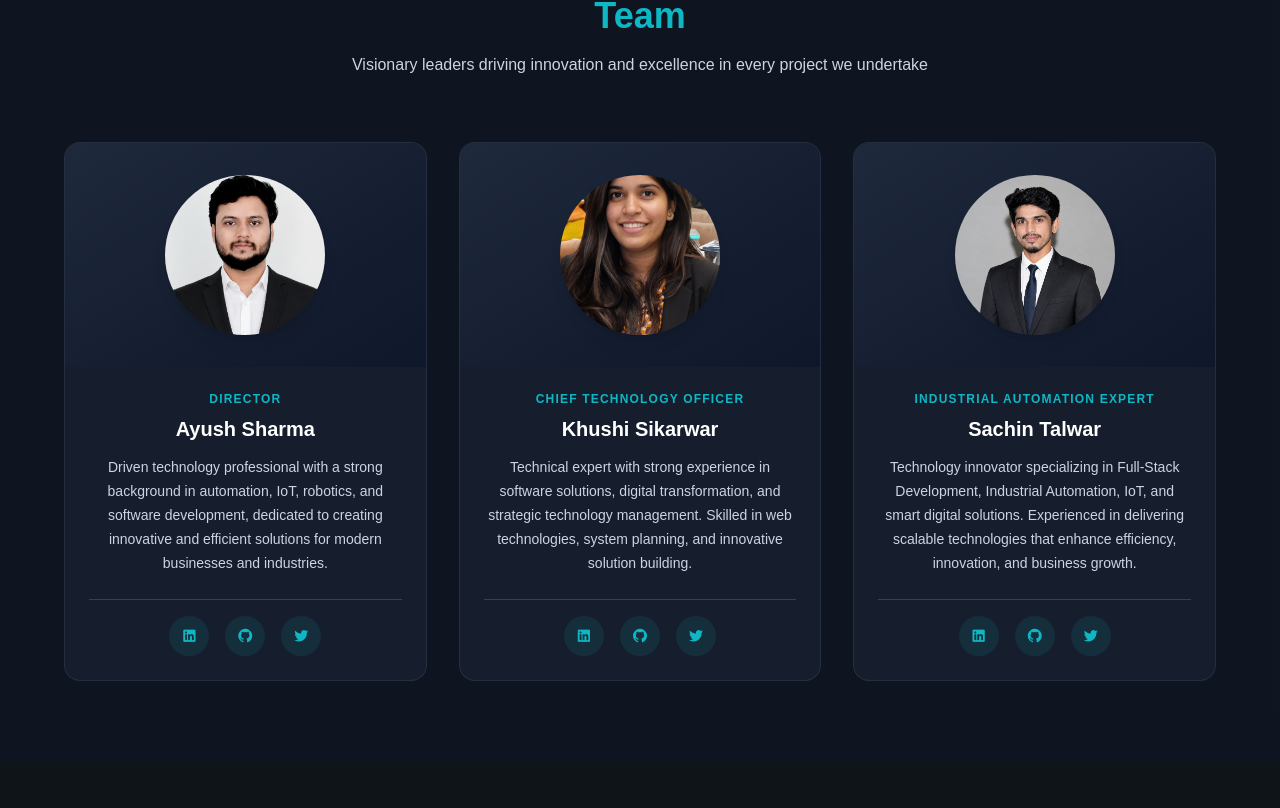
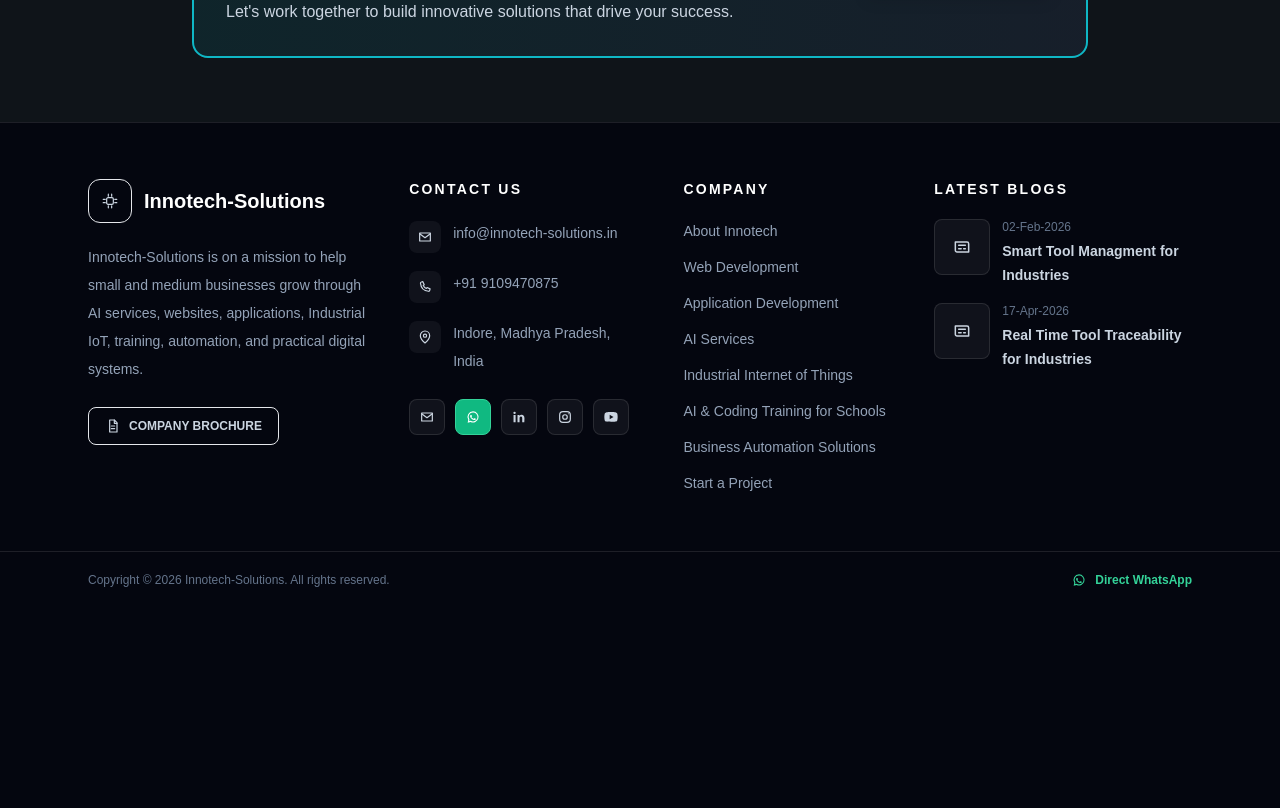
Before and after one commit to ITSECTOR-NEW/Innotech-Solutions, a React (Create React App) app: page /about in a window 1280 px wide. Shown: the part 3352-4160 px from the top of the page. After the commit the page ends 3960 px from the top, so only its background shows below. Built offline with nearby package versions, Linux system fonts and the light colour scheme.

Commit message:
team section removed from about

```diff
--- a/src/pages/AboutPage.js
+++ b/src/pages/AboutPage.js
@@ -371,10 +371,10 @@
       {/* ═══════════════════════════════════════
           TEAM SECTION
       ═══════════════════════════════════════ */}
-      <section className="py-20 px-6 bg-slate-900/50">
-        <div className="mx-auto max-w-6xl">
+      {/* <section className="py-20 px-6 bg-slate-900/50">
+        <div className="mx-auto max-w-6xl"> */}
           {/* Section Header */}
-          <div className="text-center mb-16 max-w-3xl mx-auto">
+          {/* <div className="text-center mb-16 max-w-3xl mx-auto">
             <div className="inline-flex items-center gap-2 px-4 py-1.5 rounded-full bg-[#0fb7c5]/10 border border-[#0fb7c5]/30 text-[#0fb7c5] text-xs font-semibold uppercase tracking-wide mb-6">
               <span className="w-1.5 h-1.5 rounded-full bg-[#0fb7c5]"></span>
               Our Leadership
@@ -386,16 +386,16 @@
             <p className="text-slate-300 leading-relaxed">
               Visionary leaders driving innovation and excellence in every project we undertake
             </p>
-          </div>
+          </div> */}
 
           {/* Team Members Grid - 3 Columns */}
-          <div className="grid md:grid-cols-3 gap-8">
+          {/* <div className="grid md:grid-cols-3 gap-8">
             {TEAM_MEMBERS.map((member, index) => (
-              <div
-                key={index}
-className="border border-slate-700/50 rounded-2xl overflow-hidden bg-slate-800/50 hover:border-[#0fb7c5]/50 hover:shadow-lg transition-all duration-300"              >
+              <div  */}
+                {/* key={index} */}
+{/* className="border border-slate-700/50 rounded-2xl overflow-hidden bg-slate-800/50 hover:border-[#0fb7c5]/50 hover:shadow-lg transition-all duration-300"              > */}
                 {/* Image Container */}
-                <div className="bg-gradient-to-br from-slate-800 to-slate-900 p-8 h-56 flex items-center justify-center hover:bg-gradient-to-br hover:from-[#0fb7c5]/10 hover:to-slate-900 transition-all">
+                {/* <div className="bg-gradient-to-br from-slate-800 to-slate-900 p-8 h-56 flex items-center justify-center hover:bg-gradient-to-br hover:from-[#0fb7c5]/10 hover:to-slate-900 transition-all">
                   <div className="relative">
                     <div className="w-40 h-40 rounded-full border-1 border-[#0fb7c5] overflow-hidden shadow-lg">
                       <img
@@ -405,11 +405,11 @@
                       />
                     </div>
                   </div>
-                </div>
+                </div> */}
 
                 {/* Info Container */}
-                <div className="p-6 text-center">
-                  <p className="text-xs font-bold uppercase tracking-widest text-[#0fb7c5] mb-2">
+                {/* <div className="p-6 text-center"> */}
+                  {/* <p className="text-xs font-bold uppercase tracking-widest text-[#0fb7c5] mb-2">
                     {member.role}
                   </p>
                   <h3 className="font-bold text-xl text-white mb-3">
@@ -417,10 +417,10 @@
                   </h3>
                   <p className="text-sm text-slate-300 leading-6 mb-6 min-h-24">
                     {member.desc}
-                  </p>
+                  </p> */}
 
                   {/* Social Links */}
-                  <div className="flex justify-center gap-4 pt-4 border-t border-slate-700">
+                  {/* <div className="flex justify-center gap-4 pt-4 border-t border-slate-700">
                     <a
                       href="#"
                       className="w-10 h-10 rounded-full bg-[#0fb7c5]/10 hover:bg-[#0fb7c5] text-[#0fb7c5] hover:text-[#0f1419] flex items-center justify-center transition-all"
@@ -442,13 +442,13 @@
                     >
                       <i className="fab fa-twitter text-sm"></i>
                     </a>
-                  </div>
-                </div>
+                  </div> */}
+                {/* </div>
               </div>
             ))}
           </div>
         </div>
-      </section>
+      </section> */}
 
       {/* ═══════════════════════════════════════
           BOTTOM CTA
```
